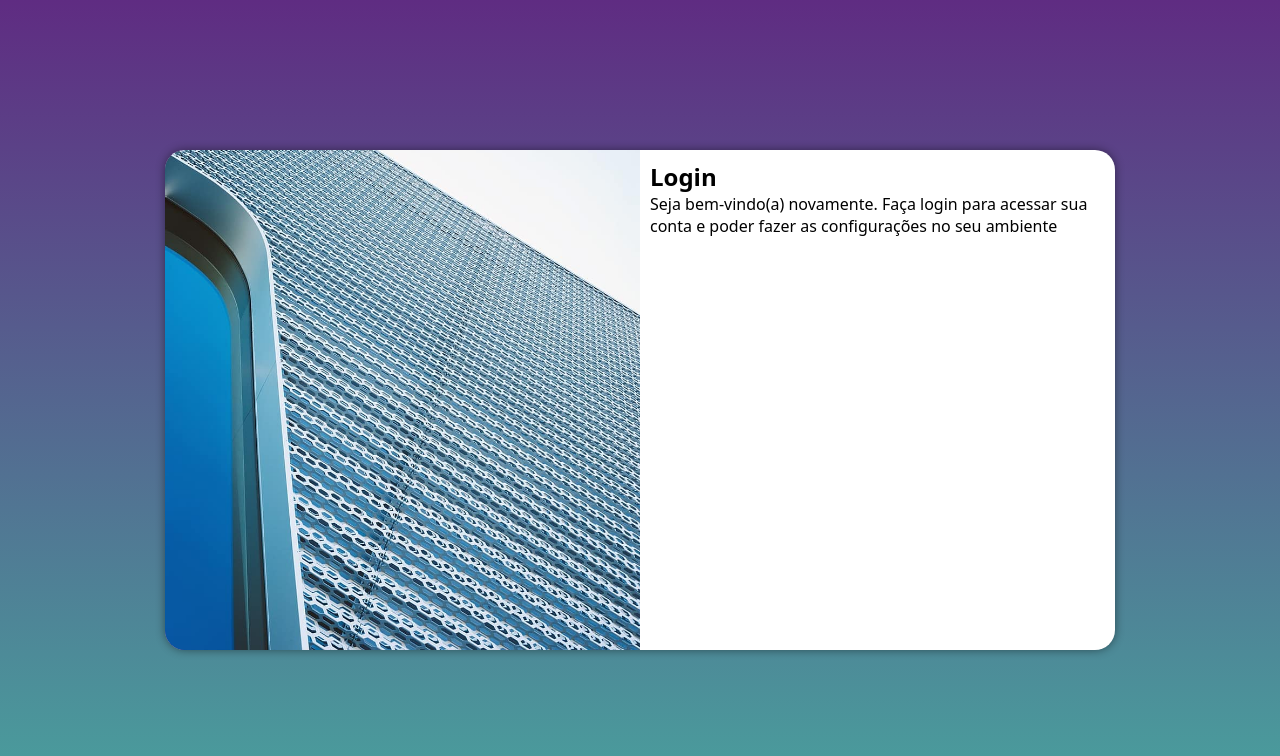
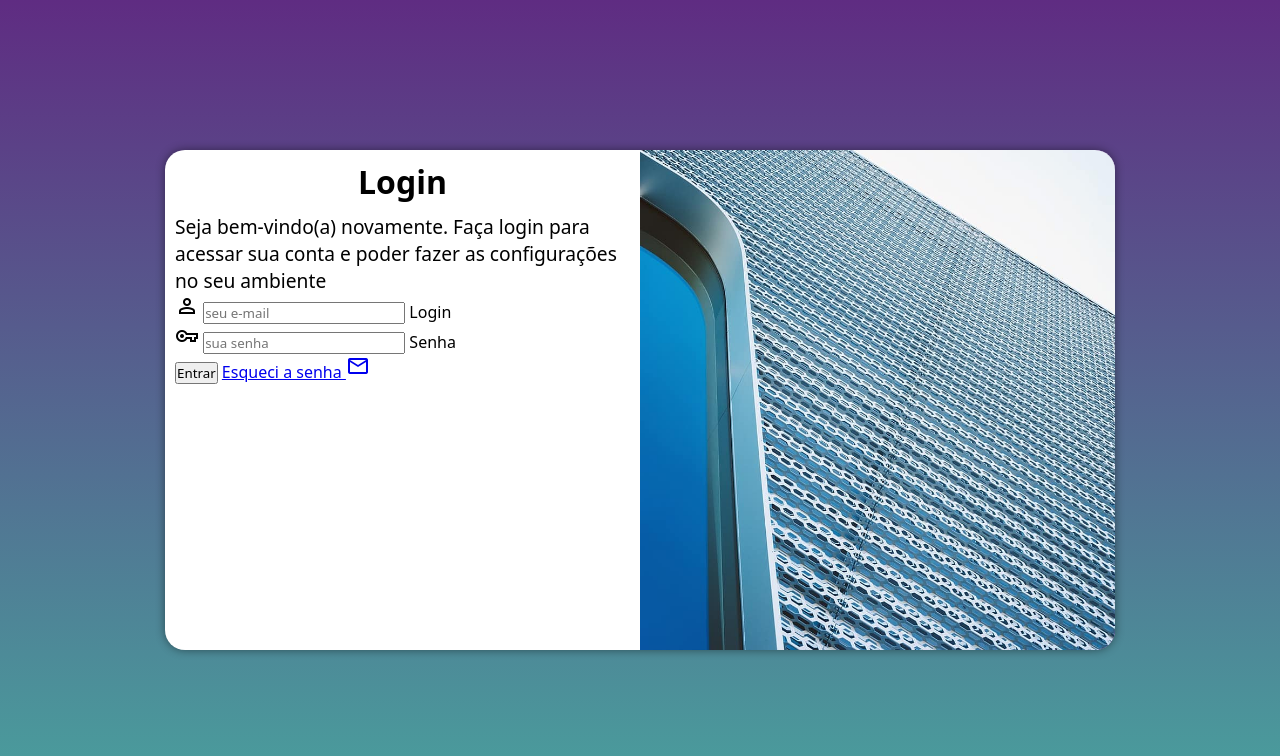
Before and after one commit to carolpoluba/projeto-login, a plain HTML site: page index.html in a window 1280 px wide. Drawn offline with nearby package versions, Linux system fonts and the light colour scheme.

Commit message:
adicionei o formulario

```diff
--- a/estilos/media-query.css
+++ b/estilos/media-query.css
@@ -32,13 +32,21 @@
     }
 
     section#login > div#imagem {
-        float: left;
+        float: right;
         width: 50%;
         height: 100%
     }
 
     section#login > div#formulario {
-        float: right;
+        float: left;
         width: 50%;
     }
+
+    div#formulario > h1 {
+        font-size: 2em;
+    }
+
+    div#formulario > p {
+        font-size: 1.2em;
+    }
 }
--- a/estilos/style.css
+++ b/estilos/style.css
@@ -54,3 +54,12 @@ section#login > div#formulario {
     display: block;
     padding: 10px;
 }
+
+div#formulario > h1 {
+    text-align: center;
+    margin-bottom: 10px;
+}
+
+div#formulario > p {
+    font-size: 0.8em;
+}
--- a/index.html
+++ b/index.html
@@ -4,6 +4,8 @@
     <meta charset="UTF-8">
     <meta name="viewport" content="width=device-width, initial-scale=1.0">
     <title>Login</title>
+    <link href="https://fonts.googleapis.com/css2?family=Material+Icons" rel="stylesheet">
+    <link rel="stylesheet" href="https://fonts.googleapis.com/css2?family=Material+Symbols+Outlined" />
     <link rel="stylesheet" href="estilos/style.css">
     <link rel="stylesheet" href="estilos/media-query.css">
 </head>
@@ -15,8 +17,19 @@
             <div id="formulario">
                 <h1>Login</h1>
                 <p>Seja bem-vindo(a) novamente. Faça login para acessar sua conta e poder fazer as configurações no seu ambiente</p>
-                <form action="login.php" method="post">
-
+                <form action="login.php" method="post" autocomplete="on">
+                    <div class="campo">
+                        <span class="material-symbols-outlined">person</span>
+                        <input type="email" name="login" id="ilogin" placeholder="seu e-mail" autocomplete="email" required maxlength="30">
+                        <label for="ilogin">Login</label>
+                    </div>
+                    <div class="campo">
+                        <span class="material-symbols-outlined">vpn_key</span>
+                        <input type="password" name="senha" id="isenha" placeholder="sua senha" autocomplete="current-password" required minlength="8" maxlength="20">
+                        <label for="isenha">Senha</label>
+                    </div>
+                    <input type="submit" value="Entrar">
+                    <a href="esqueci.html">Esqueci a senha <span class="material-symbols-outlined">mail</span></a>
                 </form>
             </div>
         </section>
```
